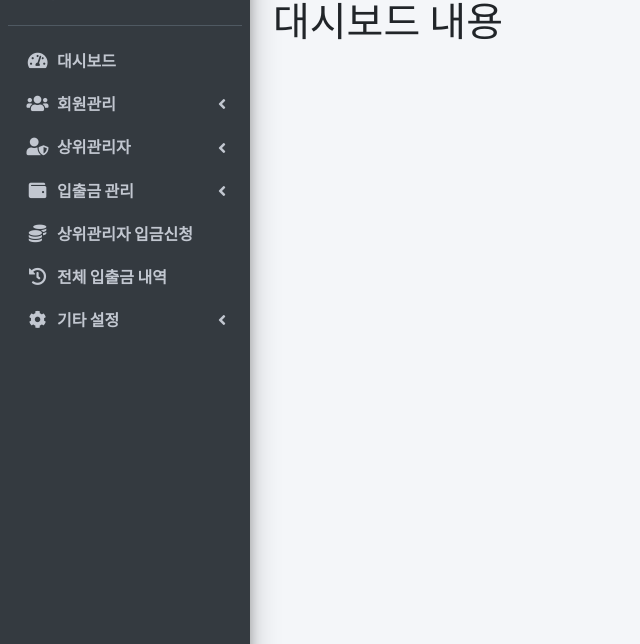
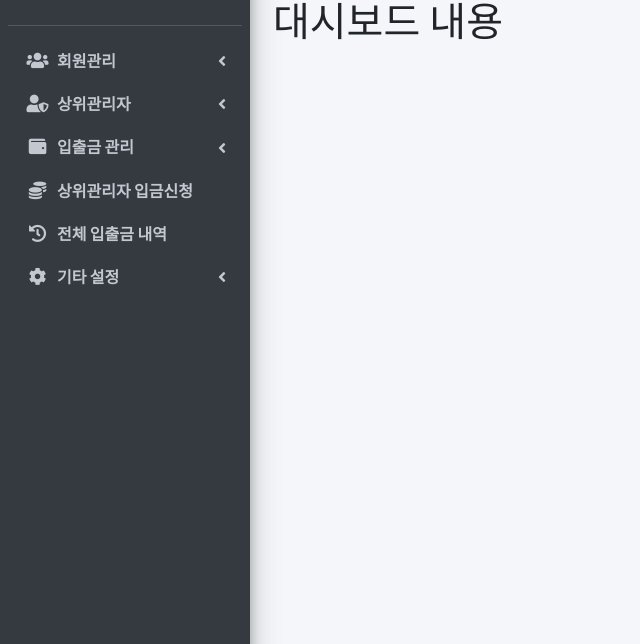
Before and after one commit to johanhyup/ipcoin, a PHP site: page /wd/master/index.php in a window 1280 px wide. Shown: the part 98-742 px from the top of the page, without its empty margins (0-640 px from the left). Run offline with PHP 8.4, Linux system fonts and the light colour scheme; the visitor is signed in with stand-in values (Sample User, id 1); data comes from the database, SQL or seed files in the repository; some libraries are stand-ins or nearby versions.

Commit message:
nav.php 업데이트

```diff
--- a/ipcoin/master/frames/nav.php
+++ b/ipcoin/master/frames/nav.php
@@ -45,13 +45,6 @@ require_once dirname(__DIR__) . '/../frames/asset.php';
     <!-- 실제 메뉴 -->
     <nav class="mt-2">
       <ul class="nav nav-pills nav-sidebar flex-column" data-widget="treeview" role="menu">
-        <!-- 대시보드 -->
-        <li class="nav-item">
-          <a href="/master/index.php" class="nav-link">
-            <i class="nav-icon fas fa-tachometer-alt"></i>
-            <p>대시보드</p>
-          </a>
-        </li>
 
         <!-- 회원관리 -->
         <li class="nav-item has-treeview">
```
